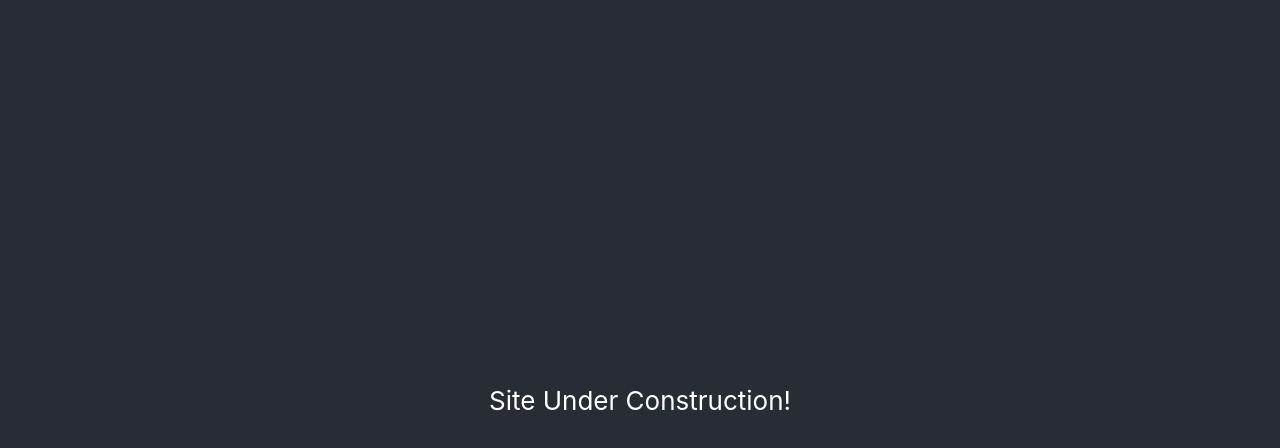
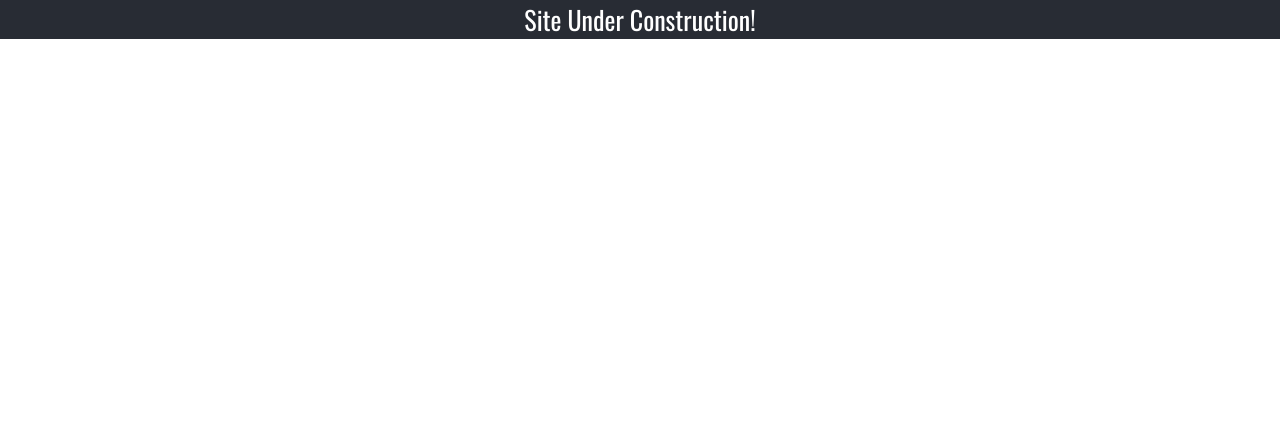
Before and after one commit to jackwkinsey/work-portfolio, a React (Create React App) app: page / in a window 1280 px wide. Shown: the top 448 px of the page. Built offline with nearby package versions, Linux system fonts and the light colour scheme.

Commit message:
chore: remove default styles

```diff
--- a/src/App.css
+++ b/src/App.css
@@ -1,21 +1,11 @@
 .App {
   text-align: center;
-}
-
-.App-logo {
-  height: 40vmin;
-  pointer-events: none;
-}
-
-@media (prefers-reduced-motion: no-preference) {
-  .App-logo {
-    animation: App-logo-spin infinite 20s linear;
-  }
+  font-family: 'Lato', sans-serif;
 }
 
 .App-header {
+  font-family: 'Oswald', sans-serif;
   background-color: #282c34;
-  min-height: 100vh;
   display: flex;
   flex-direction: column;
   align-items: center;
@@ -23,16 +13,3 @@
   font-size: calc(10px + 2vmin);
   color: white;
 }
-
-.App-link {
-  color: #61dafb;
-}
-
-@keyframes App-logo-spin {
-  from {
-    transform: rotate(0deg);
-  }
-  to {
-    transform: rotate(360deg);
-  }
-}
```
